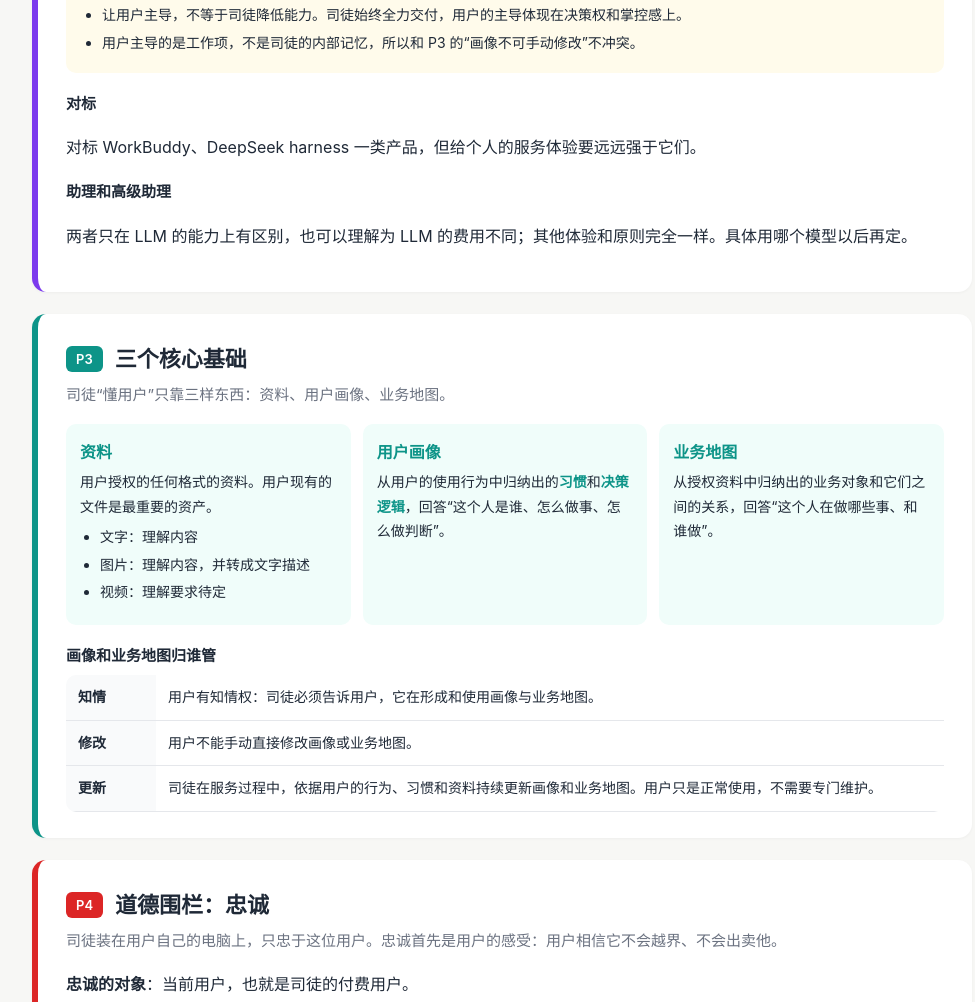
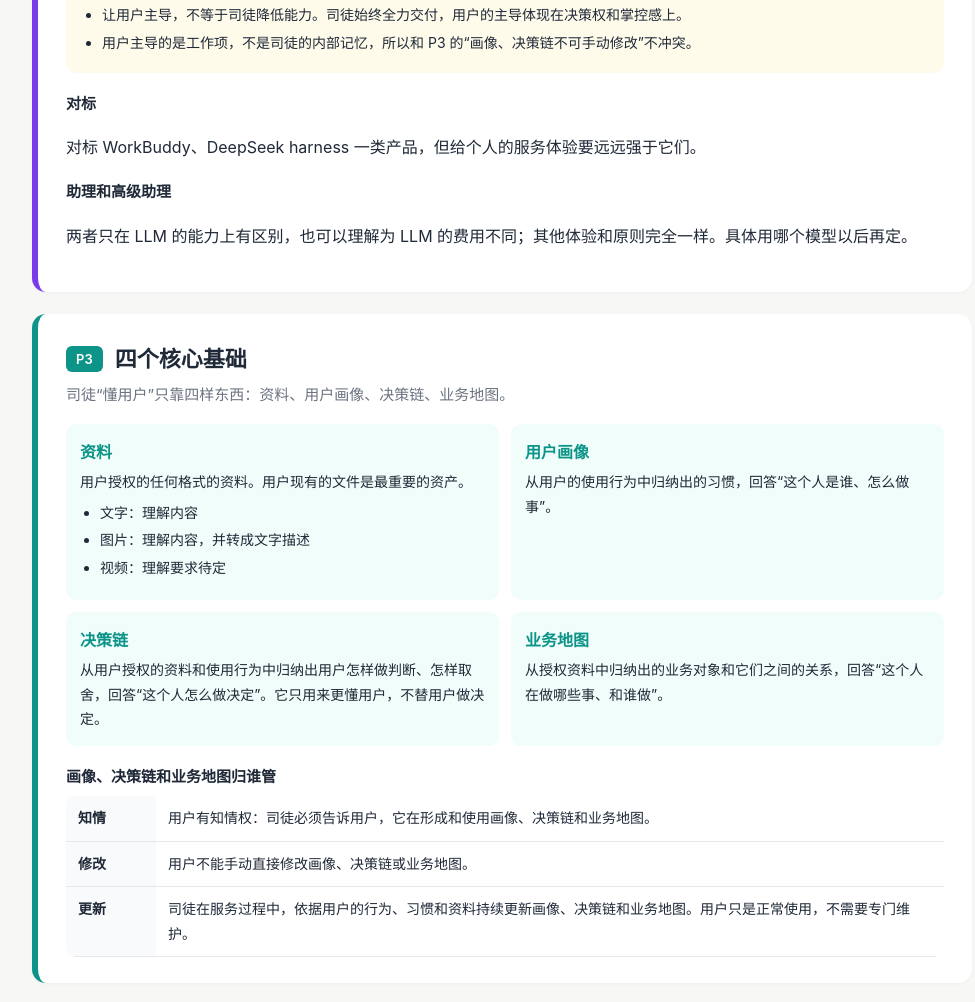
Before and after one commit to alangao2025-dev/javis-principles, a plain HTML site: page public/index.html in a window 1280 px wide. Shown: the part 1618-2620 px from the top of the page, without its empty margins (138-1113 px from the left). Drawn offline with Linux system fonts and the light colour scheme.

Commit message:
原则 P-v5：决策链独立为第四个核心基础

```diff
--- a/public/index.html
+++ b/public/index.html
@@ -3,7 +3,7 @@
 <head>
 <meta charset="UTF-8">
 <meta name="viewport" content="width=device-width, initial-scale=1">
-<title>司徒智能工作助手（Javis）｜产品原则 P-v4</title>
+<title>司徒智能工作助手（Javis）｜产品原则 P-v5</title>
 <style>
 :root{
   --ink:#1f2937;--muted:#6b7280;--line:#e5e7eb;--bg:#f7f7f5;--card:#fff;
@@ -37,7 +37,7 @@ li{margin:3px 0}
 .traits{display:grid;grid-template-columns:repeat(3,1fr);gap:10px;margin:10px 0}
 .trait{border:1px solid var(--line);border-radius:10px;padding:10px 12px;font-size:14px}
 .trait b{display:block;color:var(--p2)}
-.bases{display:grid;grid-template-columns:repeat(3,1fr);gap:12px;margin:10px 0}
+.bases{display:grid;grid-template-columns:repeat(2,1fr);gap:12px;margin:10px 0}
 .base{background:#f0fdfa;border-radius:10px;padding:14px;font-size:14px}
 .base b{display:block;color:var(--p3);font-size:16px;margin-bottom:4px}
 .cols{display:grid;grid-template-columns:1fr 1fr;gap:14px}
@@ -68,7 +68,7 @@ footer{text-align:center;color:var(--muted);font-size:13px;margin-top:36px}
 <body>
 <header>
   <div class="wrap">
-    <span class="tag">PRODUCT PRINCIPLES · P-v4 · 2026-11-20</span>
+    <span class="tag">PRODUCT PRINCIPLES · P-v5 · 2026-11-20</span>
     <h1>司徒智能工作助手 产品原则<small>简称：司徒　｜　英文名：Javis（暂定）</small></h1>
     <p class="lead">这五条原则是司徒所有产品要求的出发点。每一条产品要求都必须能回到某条原则上找到依据。</p>
   </div>
@@ -87,7 +87,7 @@ footer{text-align:center;color:var(--muted);font-size:13px;margin-top:36px}
   <div class="overview">
     <div class="ov" style="border-color:var(--p1)"><b>P1 为谁</b>事情多、一人多岗、极度追求效率</div>
     <div class="ov" style="border-color:var(--p2)"><b>P2 做成什么</b>一位像真人一样的助理；先提效、再长认知，用户始终主导</div>
-    <div class="ov" style="border-color:var(--p3)"><b>P3 靠什么</b>资料 · 用户画像 · 业务地图</div>
+    <div class="ov" style="border-color:var(--p3)"><b>P3 靠什么</b>资料 · 用户画像 · 决策链 · 业务地图</div>
     <div class="ov" style="border-color:var(--p4)"><b>P4 守什么</b>只忠于用户</div>
     <div class="ov" style="border-color:var(--p5)"><b>P5 至少做到</b>少写提示词、少改交付物</div>
   </div>
@@ -125,7 +125,7 @@ footer{text-align:center;color:var(--muted);font-size:13px;margin-top:36px}
       <ul><li>方向、取舍和最终结论由用户决定；</li><li>用户随时知道司徒在做什么、依据是什么；</li><li>用户可以随时叫停、改方向或否决。</li></ul>
       <b>两点澄清：</b>
       <ul><li>让用户主导，不等于司徒降低能力。司徒始终全力交付，用户的主导体现在决策权和掌控感上。</li>
-      <li>用户主导的是工作项，不是司徒的内部记忆，所以和 P3 的“画像不可手动修改”不冲突。</li></ul></div>
+      <li>用户主导的是工作项，不是司徒的内部记忆，所以和 P3 的“画像、决策链不可手动修改”不冲突。</li></ul></div>
     <h3>对标</h3>
     <p>对标 WorkBuddy、DeepSeek harness 一类产品，但给个人的服务体验要远远强于它们。</p>
     <h3>助理和高级助理</h3>
@@ -133,19 +133,20 @@ footer{text-align:center;color:var(--muted);font-size:13px;margin-top:36px}
   </section>
 
   <section class="p" id="p3" style="border-color:var(--p3)">
-    <h2><span class="no" style="background:var(--p3)">P3</span>三个核心基础</h2>
-    <p class="essence">司徒“懂用户”只靠三样东西：资料、用户画像、业务地图。</p>
+    <h2><span class="no" style="background:var(--p3)">P3</span>四个核心基础</h2>
+    <p class="essence">司徒“懂用户”只靠四样东西：资料、用户画像、决策链、业务地图。</p>
     <div class="bases">
       <div class="base"><b>资料</b>用户授权的任何格式的资料。用户现有的文件是最重要的资产。
         <ul><li>文字：理解内容</li><li>图片：理解内容，并转成文字描述</li><li>视频：理解要求待定</li></ul></div>
-      <div class="base"><b>用户画像</b>从用户的使用行为中归纳出的<b style="display:inline;font-size:14px">习惯</b>和<b style="display:inline;font-size:14px">决策逻辑</b>，回答“这个人是谁、怎么做事、怎么做判断”。</div>
+      <div class="base"><b>用户画像</b>从用户的使用行为中归纳出的习惯，回答“这个人是谁、怎么做事”。</div>
+      <div class="base"><b>决策链</b>从用户授权的资料和使用行为中归纳出用户怎样做判断、怎样取舍，回答“这个人怎么做决定”。它只用来更懂用户，不替用户做决定。</div>
       <div class="base"><b>业务地图</b>从授权资料中归纳出的业务对象和它们之间的关系，回答“这个人在做哪些事、和谁做”。</div>
     </div>
-    <h3>画像和业务地图归谁管</h3>
+    <h3>画像、决策链和业务地图归谁管</h3>
     <table>
-      <tr><th>知情</th><td>用户有知情权：司徒必须告诉用户，它在形成和使用画像与业务地图。</td></tr>
-      <tr><th>修改</th><td>用户不能手动直接修改画像或业务地图。</td></tr>
-      <tr><th>更新</th><td>司徒在服务过程中，依据用户的行为、习惯和资料持续更新画像和业务地图。用户只是正常使用，不需要专门维护。</td></tr>
+      <tr><th>知情</th><td>用户有知情权：司徒必须告诉用户，它在形成和使用画像、决策链和业务地图。</td></tr>
+      <tr><th>修改</th><td>用户不能手动直接修改画像、决策链或业务地图。</td></tr>
+      <tr><th>更新</th><td>司徒在服务过程中，依据用户的行为、习惯和资料持续更新画像、决策链和业务地图。用户只是正常使用，不需要专门维护。</td></tr>
     </table>
   </section>
 
@@ -181,7 +182,7 @@ footer{text-align:center;color:var(--muted);font-size:13px;margin-top:36px}
     <h2><span class="no" style="background:var(--p5)">P5</span>能力底线</h2>
     <p class="essence">无论哪个版本、哪一档助理，至少都要做到下面两点。</p>
     <ul>
-      <li><b>少写提示词</b>：靠用户画像和业务地图补足背景和要求，用户一句话就能说清要什么。</li>
+      <li><b>少写提示词</b>：靠用户画像、决策链和业务地图补足背景和要求，用户一句话就能说清要什么。</li>
       <li><b>用用户自己的文档做模板</b>：用户授权的现有文档就是模板，交付物的格式、结构和写法都和它保持一致。这是底线，不是可选项。</li>
     </ul>
     <h3>要解决的两个市场通病</h3>
@@ -201,8 +202,8 @@ footer{text-align:center;color:var(--muted);font-size:13px;margin-top:36px}
   </div>
 
   <footer>
-    司徒智能工作助手（Javis）· 产品原则 P-v4 · 2026-11-20<br>
-    变更记录：P-v1 初版 → P-v2 命名、专业技能、决策逻辑、图片/视频、远端边界、模板底线 → P-v4 忠诚的对象和范围、手机入口、团队共享、画像知情权、区分原则与实现
+    司徒智能工作助手（Javis）· 产品原则 P-v5 · 2026-11-20<br>
+    变更记录：P-v1 初版 → P-v2 命名、专业技能、决策逻辑、图片/视频、远端边界、模板底线 → P-v3 忠诚的对象和范围、手机入口、团队共享、画像知情权、区分原则与实现 → P-v4 先提效、再长认知，用户始终主导；主导不降低交付能力 → P-v5 决策链从用户画像中独立，成为第四个核心基础
   </footer>
 </div>
 </body>
```
